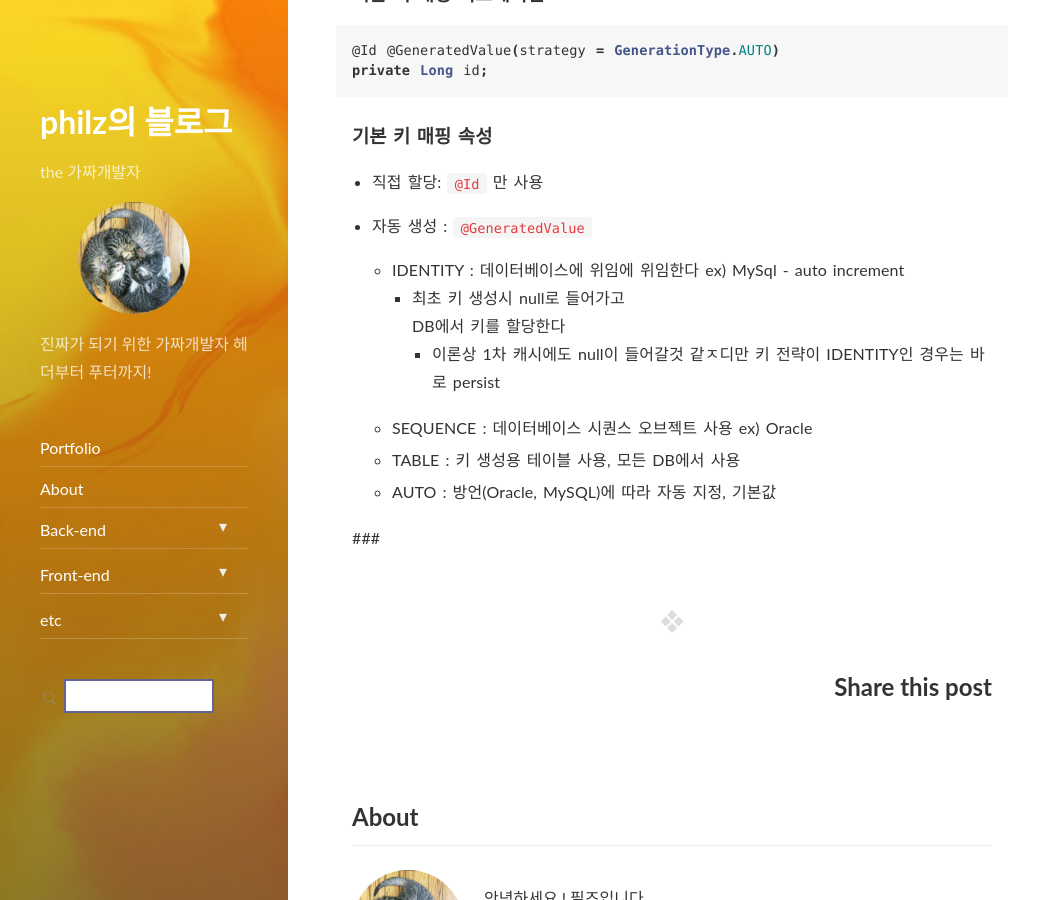
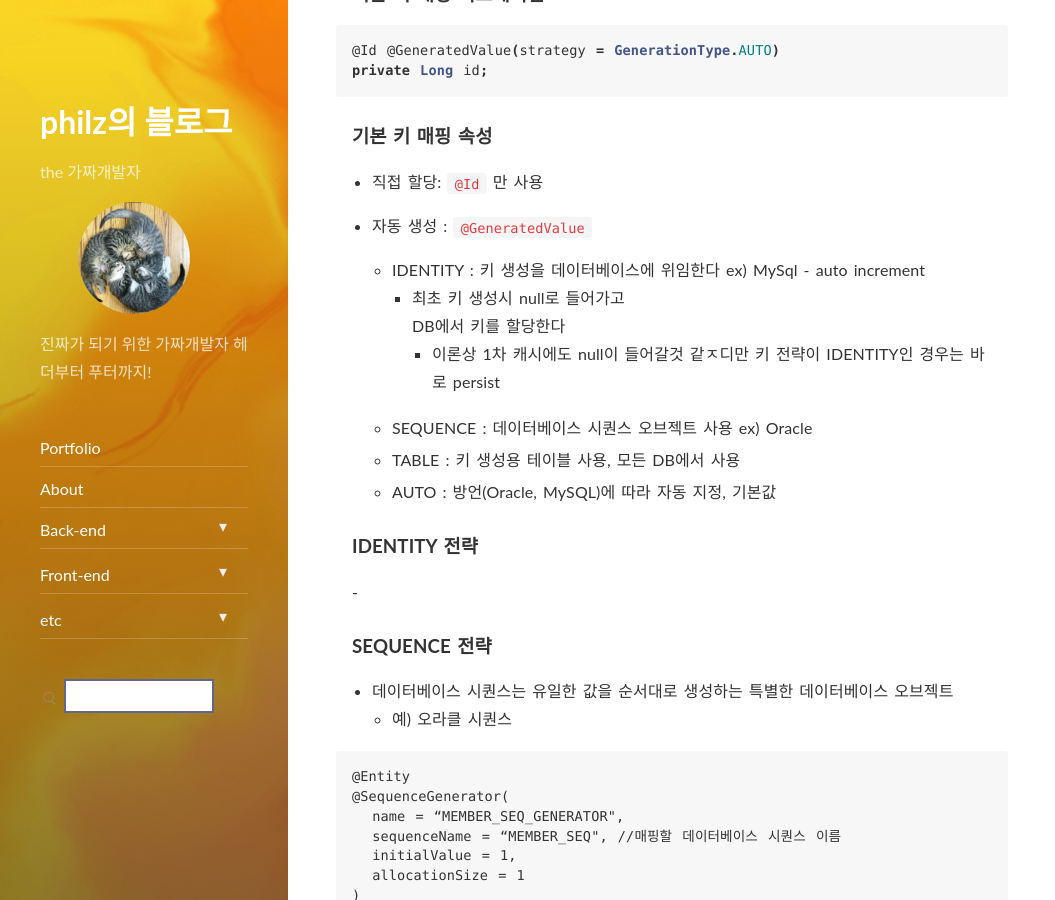
Before and after one commit to progress0407/progress0407.github.io, a Jekyll site: the page built from _posts/backend/jpa/2021-12-26-yhkim-jpa-04.md, in a window 1280 px wide and 900 px high, scrolled down 4621 px. Shown: the whole window, without its empty margins (0-1055 px from the left). Built offline with Jekyll 4.4.1, drawn with Linux system fonts in a browser that asks for light colours; nearby versions of some CDN libraries; some of the changed text lies outside the part shown.

Commit message:
포스팅

````diff
--- a/_posts/backend/jpa/2021-12-26-yhkim-jpa-04.md
+++ b/_posts/backend/jpa/2021-12-26-yhkim-jpa-04.md
@@ -180,7 +180,7 @@ private Long id;
 
 - 자동 생성 : `@GeneratedValue`
 
-  - IDENTITY : 데이터베이스에 위임에 위임한다 ex) MySql - auto increment
+  - IDENTITY : 키 생성을 데이터베이스에 위임한다 ex) MySql - auto increment
     - 최초 키 생성시 null로 들어가고
       DB에서 키를 할당한다
       - 이론상 1차 캐시에도 null이 들어갈것 같ㅈ디만
@@ -189,4 +189,36 @@ private Long id;
   - TABLE : 키 생성용 테이블 사용, 모든 DB에서 사용
   - AUTO : 방언(Oracle, MySQL)에 따라 자동 지정, 기본값
 
-###
+### IDENTITY 전략
+
+-
+
+### SEQUENCE 전략
+
+- 데이터베이스 시퀀스는 유일한 값을 순서대로 생성하는 특별한 데이터베이스 오브젝트
+  - 예) 오라클 시퀀스
+
+```JAVA
+@Entity
+@SequenceGenerator(
+  name = “MEMBER_SEQ_GENERATOR",
+  sequenceName = “MEMBER_SEQ", //매핑할 데이터베이스 시퀀스 이름
+  initialValue = 1,
+  allocationSize = 1
+)
+public class Member {
+  @Id
+  @GeneratedValue(strategy = GenerationType.SEQUENCE, generator = "MEMBER_SEQ_GENERATOR")
+  private Long id;
+
+  ...
+```
+
+#### 최적화
+
+- 한번에 50개씩 할당하면 네트워킹 왕복을 덜하면서 pk를 갱신할 수 있다
+
+예를들어 서로다른 thread가 transaction을 가진다고할 때..
+50개씩의 pk값을 올리고
+알파벳 26개를 name에 기록할 경우
+1애서 52까지의 key를 사용
````
